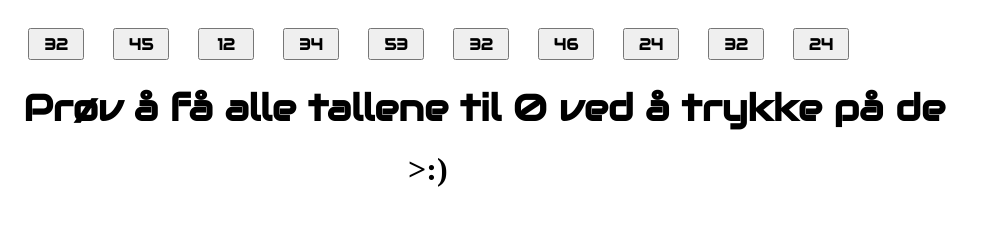
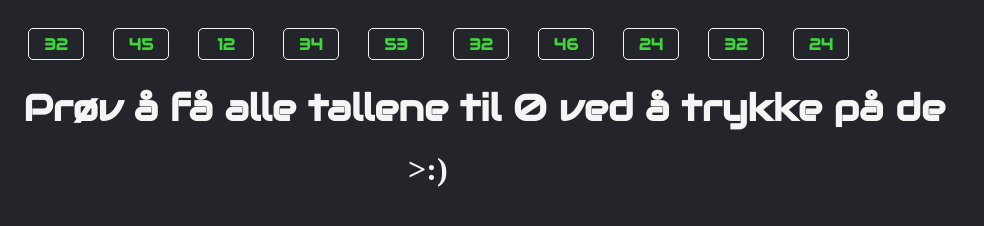
Before and after one commit to sovtec/STI, a plain HTML site: page annoyingGame.html in a window 1280 px wide. Shown: the whole page, without its empty margins (0-984 px from the left). Drawn offline with Linux system fonts and the light colour scheme; a web font is replaced by a local one.

Commit message:
Fix: Color scheme

```diff
--- a/annoyingGame.html
+++ b/annoyingGame.html
@@ -117,6 +117,9 @@
       }
     </script>
     <style>
+      * {
+        background-color: #24252a;
+      }
       .alleKnapper {
         font-size: 1rem;
         font-family: "Audiowide", sans-serif;
@@ -126,14 +129,17 @@
         height: 4vh;
         margin-left: 20px;
         margin-top: 20px;
+        color: rgb(62, 214, 57);
+        border-radius: 5px;
+        border: 1px whitesmoke solid;
       }
-
       #infoPart {
         margin-top: 20px;
         margin-left: 1.9vh;
         font-size: 2.3rem;
         font-weight: bold;
         font-family: "Audiowide", sans-serif;
+        color: whitesmoke;
       }
 
       #evil {
@@ -141,6 +147,7 @@
         font-weight: bold;
         margin-top: 20px;
         margin-left: 50vh;
+        color: whitesmoke;
       }
     </style>
   </body>
```
